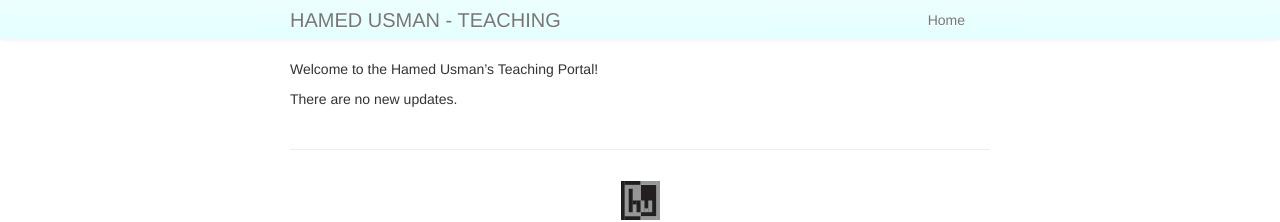
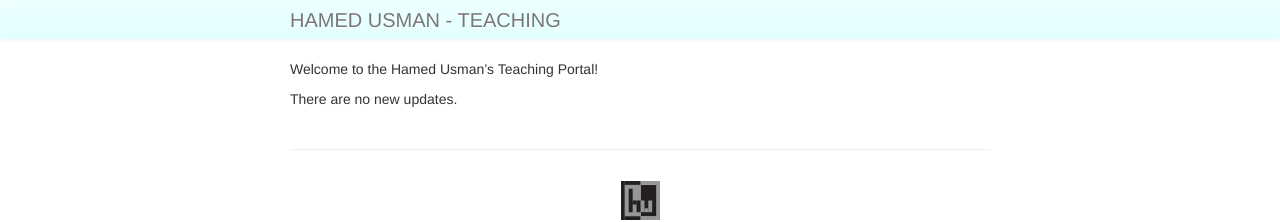
Before and after one commit to 101scm/101scm.github.io, a Jekyll site: the page built from index.md, in a window 1280 px wide. Shown: the top 222 px of the page. Built offline with Jekyll 4.4.1, drawn with Linux system fonts in a browser that asks for light colours.

Commit message:
Update default.html

```diff
--- a/_includes/themes/twitter/default.html
+++ b/_includes/themes/twitter/default.html
@@ -35,7 +35,7 @@
         <div class="container-narrow">
           <a class="brand" href="{{ HOME_PATH }}">{{ site.title }}</a>
           <ul class="nav">
-            <li><a href="http://huteach.github.io"><p class="hover-underline-animation">Home</p></a></li>
+            <!--<li><a href="http://huteach.github.io"><p class="hover-underline-animation">Home</p></a></li>-->
           </ul>
         </div>
       </div>
```
